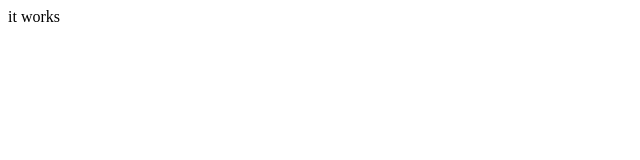
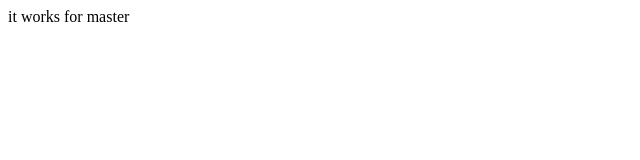
Before and after one commit to sudeepdahal/try.github.io, a plain HTML site: page index.html in a window 1280 px wide. Shown: the full height of the page, 0-640 px from the left. Drawn offline with Linux system fonts and the light colour scheme.

Commit message:
modify index.html

```diff
--- a/index.html
+++ b/index.html
@@ -1,5 +1,6 @@
 <html>
 <body>
-it works
+it works for master
+
 </body>
 </html>
```
